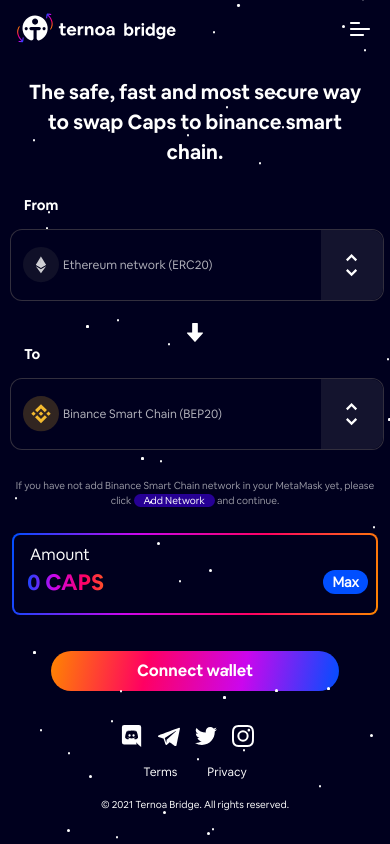
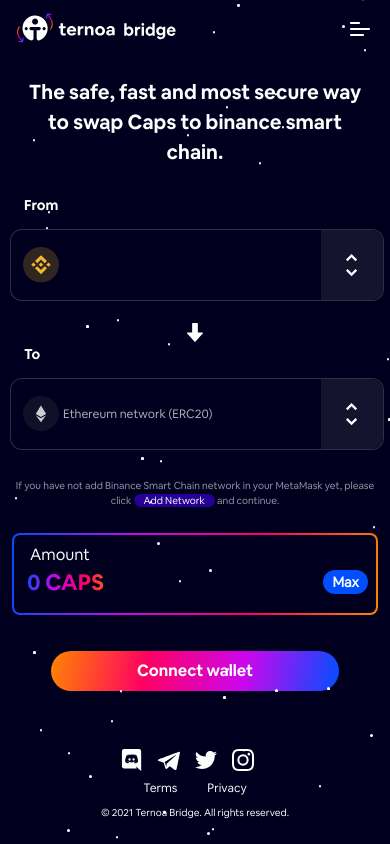
Before and after one commit to capsule-corp-ternoa/bsc-eth-bridge-front, a Next.js app: page / in a window 390 px wide. Built offline with nearby package versions, Linux system fonts and the light colour scheme; what @walletconnect/web3-provider would draw is missing.

Commit message:
footer try fix on small screens

```diff
--- a/components/base/Footer/Footer.tsx
+++ b/components/base/Footer/Footer.tsx
@@ -7,8 +7,8 @@
 
 const Footer: React.FC<{}> = () => {
     return(
-        <div className={style.footer + " row"}>
-            <div className={"col-md-6 col-12 mb-3 d-flex align-items-center justify-content-center justify-content-md-start"}>
+        <div className={style.footer + " row pt-3"}>
+            <div className={"col-md-6 col-12 mb-2 d-flex align-items-center justify-content-center justify-content-md-start"}>
                 <a
                     href="https://discord.gg/cNZTGtGJNR"
                     target="_blank"
@@ -38,7 +38,7 @@
                     <Instagram className={style.socialLogo}/>
                 </a>
             </div>
-            <div className={"col-md-6 col-12 mb-3 d-flex align-items-center justify-content-center justify-content-md-end"}>
+            <div className={"col-md-6 col-12 mb-2 d-flex align-items-center justify-content-center justify-content-md-end"}>
                 <a
                     href="https://intercom.help/ternoa/fr/collections/2774679-legal"
                     target="_blank"
@@ -56,10 +56,10 @@
                     Privacy
                 </a>
             </div>
-            <div className={"d-none d-md-block col-md-6 mb-3 d-flex flex-row align-items-center justify-content-left"}>
+            <div className={"d-none d-md-block col-md-6 mb-2 d-flex flex-row align-items-center justify-content-left"}>
                 <p className={style.footerCopyright}>© 2021 Ternoa Bridge developed and designed by ternoa.com. All rights reserved.</p>
             </div>
-            <div className={"d-md-none col-12 mb-3 d-flex flex-row align-items-center justify-content-center"}>
+            <div className={"d-md-none col-12 mb-2 d-flex flex-row align-items-center justify-content-center"}>
                 <p className={style.footerCopyright}>© 2021 Ternoa Bridge. All rights reserved.</p>
             </div>
         </div>
--- a/components/home-connected/HomeConnected.tsx
+++ b/components/home-connected/HomeConnected.tsx
@@ -30,12 +30,12 @@
     const dispatch = useAppDispatch()
     const userWallet = useAppSelector((state) => state.user.userWallet)
     const [capsToSwap, setCapsToSwap] = useState(0)
-    const [popupConfirmationOpen, setPopupConfirmationOpen] = useState(false)
-    const [popupConnectionOpen, setPopupConnectionOpen] = useState(false)
     const [selectedOptionFrom, setSelectedOptionFrom] = useState<Option | null>(options[0])
     const [isCapsInputFocused, setIsCapsInputFocused] = useState(false)
     const [isWindowEthAvailable, setIsWindowEthAvailable] = useState(false)
-    const [warningSelectedNetworkFrom,setWarningSelectedNetworkFrom] = useState(false)
+    const [popupConfirmationOpen, setPopupConfirmationOpen] = useState(false)
+    const [popupConnectionOpen, setPopupConnectionOpen] = useState(false)
+    const [warningSelectedNetworkFromOpen,setWarningSelectedNetworkFromOpen] = useState(false)
     const isAbleToSwap = capsToSwap && userWallet && userWallet.capsAmount && capsToSwap > 0 && capsToSwap <= userWallet.capsAmount
     const userWalletChainType = userWallet ? userWallet.chainType : null
     const maxCapsToSwap = 10000
@@ -54,7 +54,12 @@
     useEffect(() => {
         updateProviderBalance()
         setCapsToSwap(0)
-    }, [userWalletChainType, selectedOptionFrom?.value])
+    }, [selectedOptionFrom?.value])
+    useEffect(()=>{
+        updateProviderBalance()
+        setCapsToSwap(0)
+        setSelectedOptionFrom(options.filter(x => x.value == userWalletChainType)[0])
+    }, [userWalletChainType])
     const handleChange = (option: Option, isFrom: boolean) => {
         if (isFrom) {
             setSelectedOptionFrom(option)
@@ -66,7 +71,7 @@
     const handleNext = () => {
         if (isAbleToSwap || true){
             if (selectedOptionFrom?.value !== userWallet.chainType){
-                setWarningSelectedNetworkFrom(true)
+                setWarningSelectedNetworkFromOpen(true)
             }else{
                 setPopupConfirmationOpen(true)
             }
@@ -280,14 +285,14 @@
                 <GenericModal
                     isClosable={true}
                     isModalError={true}
-                    open={warningSelectedNetworkFrom}
-                    setOpen={setWarningSelectedNetworkFrom}
+                    open={warningSelectedNetworkFromOpen}
+                    setOpen={setWarningSelectedNetworkFromOpen}
                 >
                     <div className={style.errorNetworkLabel}>
                         Please initiate transaction from the network you're connected to.
                     </div>
                     <div className={"py-3"}>
-                        <a className={"btn btn-outline-error rounded-pill"} onClick={() => setWarningSelectedNetworkFrom(false)}>
+                        <a className={"btn btn-outline-error rounded-pill"} onClick={() => setWarningSelectedNetworkFromOpen(false)}>
                             <div className={"d-flex align-items-center justify-content-center px-2"}>
                                 Got it
                             </div>
--- a/styles/globals.scss
+++ b/styles/globals.scss
@@ -65,10 +65,8 @@
 .mainContainer {
   display: flex;
   flex-direction: column;
-  height: 100vh;
+  min-height: 100vh;
+  height: auto;
   width: 100%;
   overflow: auto;
 }
-.full-height {
-  height: 100vh;
-}
```
